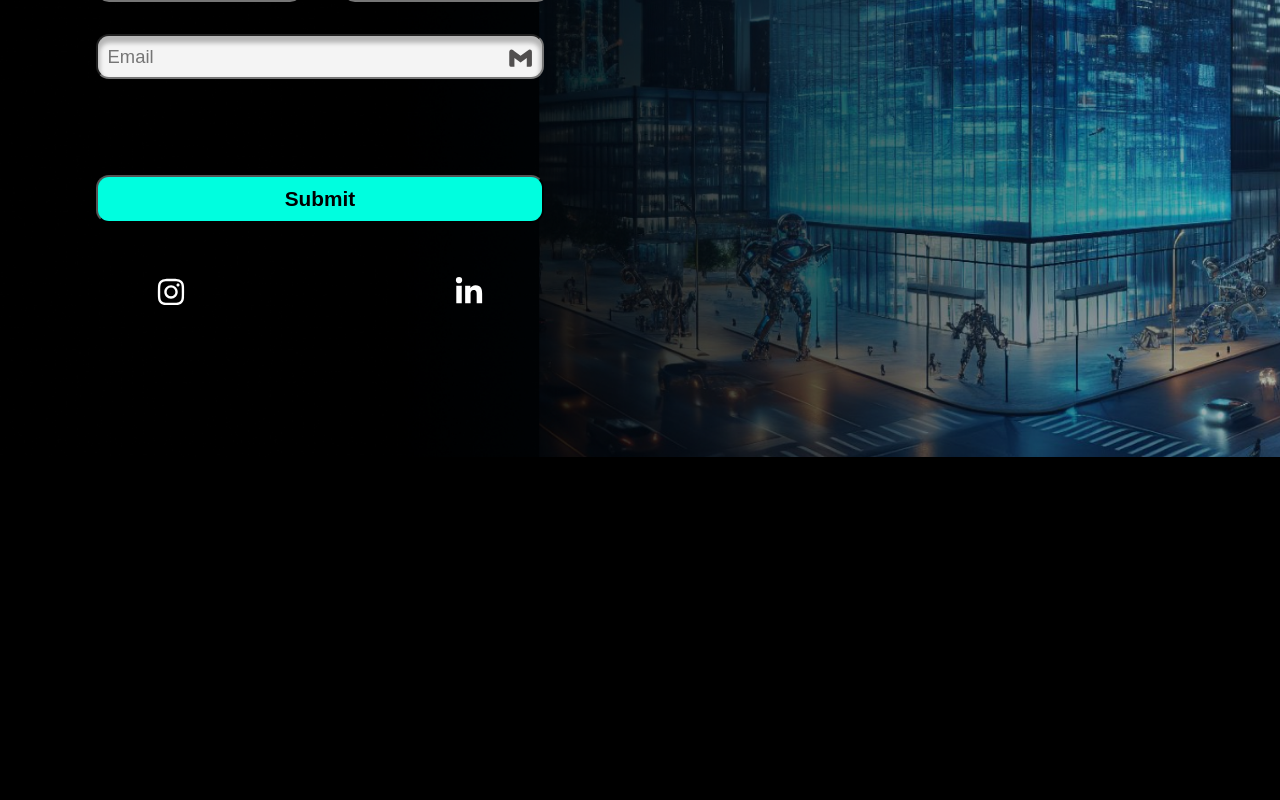
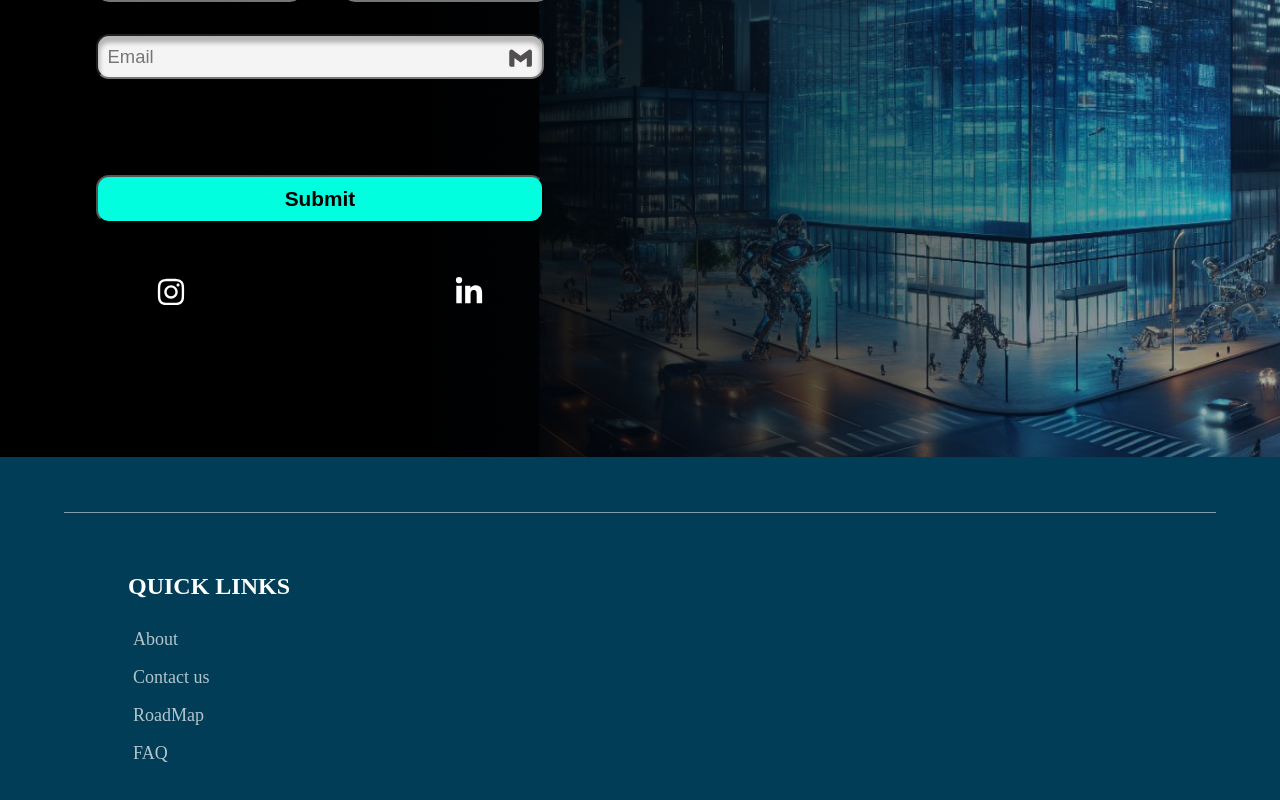
Before and after one commit to Pranjal-231003/E-Cell-Website, a React (Create React App) app in the folder frontend/: page / in a window 1280 px wide. Shown: the part 2795-3595 px from the top of the page. Before the commit the page ends 3252 px from the top, so only its background shows below. Built offline with nearby package versions, Linux system fonts and the light colour scheme; some icons are missing; the HTML template or start-up script is replaced by a standard one.

Commit message:
footer basic layout

```diff
--- a/frontend/src/App.js
+++ b/frontend/src/App.js
@@ -6,6 +6,7 @@ import Preloader from './components/preloader/Preloader.jsx'; // Import the Prel
 import Gallery from './components/Gallery.jsx';
 import Contact from './components/Contact/Contact.jsx';
 import Event from './components/Events.jsx'
+import Footer from './components/Footer/Footer.jsx';
 function App() {
   const [loader, setLoader] = useState(true); // Set loader to true initially
   const [mountainMoved, setMountainMoved] = useState(false); // Define mountainMoved state
@@ -31,6 +32,7 @@ function App() {
           <Event/>
           <Gallery></Gallery>
           <Contact />
+          <Footer></Footer>
         </>
       )}
     </>
--- /dev/null
+++ b/frontend/src/components/Footer/Footer.jsx
@@ -0,0 +1,32 @@
+import React from 'react'
+import "./footer.css"
+function Footer() {
+  return (
+   <>
+   <div className="footer_container">
+    <div className="line"></div>
+    <div className="footer_content">
+        <div className="group314">
+            <h2>
+                QUICK LINKS
+            </h2>
+            <h4>About</h4>
+            <h4>Contact us</h4>
+            <h4>RoadMap</h4>
+            <h4>FAQ</h4>
+
+        </div>
+        <div className="logo">
+
+        </div>
+        <div className="address">
+
+        </div>
+    </div>
+    <div className="line"></div>
+   </div>
+   </>
+  )
+}
+
+export default Footer
--- /dev/null
+++ b/frontend/src/components/Footer/footer.css
@@ -0,0 +1,54 @@
+.footer_container{
+    display: flex;
+    flex-direction: column;
+    width: 100%;
+    height: 411px;
+    flex-shrink:0;
+    background-color: #013D56;
+    align-items: center;
+    justify-content: center;
+}
+.line{
+    width: 90%;
+    height: 1px;
+
+    background: rgba(255, 255, 255, 0.50);
+}
+.footer_content{
+    width: 100%;
+    height: 300px;
+    display: flex;
+    justify-content: center;
+}
+
+.group314{
+    display: flex;
+    flex-direction: column;
+    width: 20%;
+    justify-content: center;
+    flex-shrink: 0;
+}
+.group314 h2{
+    color: #FFF;
+    font-family: Power Grotesk Trial;
+    font-size: 24px;
+    font-style: normal;
+    font-weight: 900;
+    line-height: normal;
+}
+
+.group314 h4{
+    color: rgba(255, 255, 255, 0.70);
+font-family: Mabry Pro;
+font-size: 18px;
+font-style: normal;
+font-weight: 400;
+line-height: 28px; /* 140% */
+margin: 5px;
+}
+.logo{
+    width: 35%;
+}
+.address{
+    width: 25%;
+}
```
